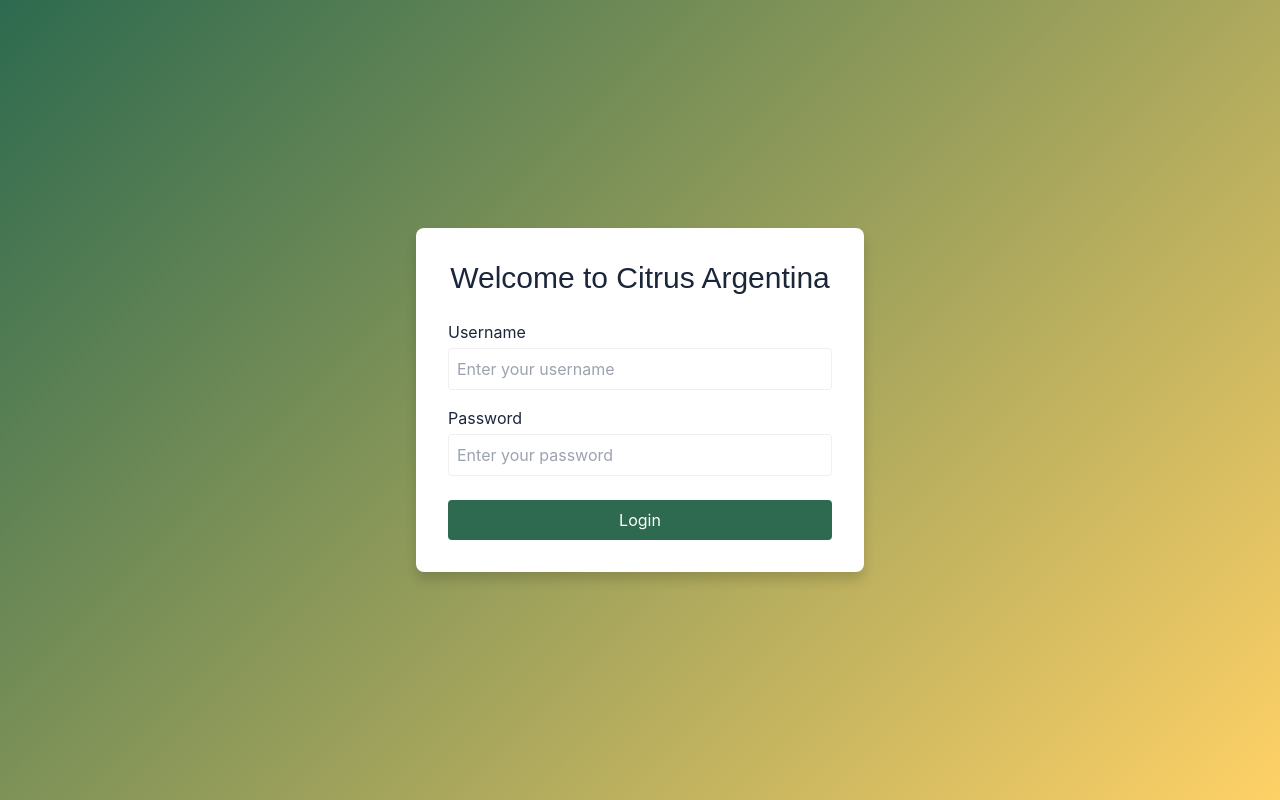
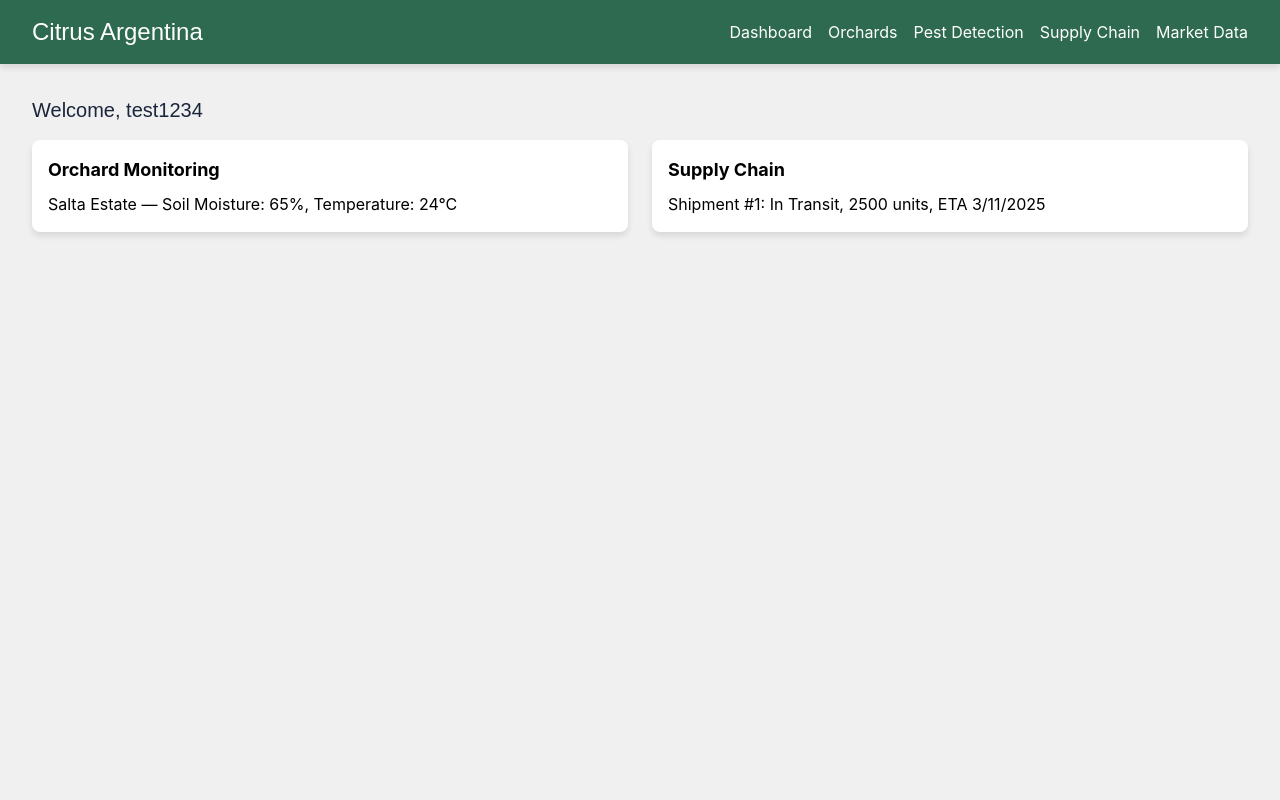
Before and after one commit to skyla643/WEBAPP_FRUITSCOMMERCE, a React (Create React App) app in the folder frontend/: page / in a window 1280 px wide. Built offline with nearby package versions, Linux system fonts and the light colour scheme.

Commit message:
Update App.tsx

```diff
--- a/frontend/src/App.tsx
+++ b/frontend/src/App.tsx
@@ -1,17 +1,27 @@
 // src/App.tsx
 import React from 'react';
-import { BrowserRouter as Router, Route, Routes } from 'react-router-dom';
+import { BrowserRouter as Router, Routes, Route } from 'react-router-dom';
 import Login from './components/Login';
 import Dashboard from './components/Dashboard';
+import Orchards from './components/Orchards';
+import PestDetection from './components/PestDetection';
+import SupplyChain from './components/SupplyChain';
+import MarketData from './components/MarketData';
 
 const App: React.FC = () => {
   return (
     <Router>
       <Routes>
-        <Route path="/" element={<Login />} />
+        {/* Default route shows the Login screen */}
+        <Route path="/login" element={<Login />} />
+        {/* Routes for each section */}
         <Route path="/dashboard" element={<Dashboard />} />
-        {/* Fallback route goes to Login */}
-        <Route path="*" element={<Login />} />
+        <Route path="/orchards" element={<Orchards />} />
+        <Route path="/pest-detection" element={<PestDetection />} />
+        <Route path="/supply-chain" element={<SupplyChain />} />
+        <Route path="/market-data" element={<MarketData />} />
+        {/* Fallback route (if you want to default to Dashboard for unrecognized routes, change this as needed) */}
+        <Route path="*" element={<Dashboard />} />
       </Routes>
     </Router>
   );
```
